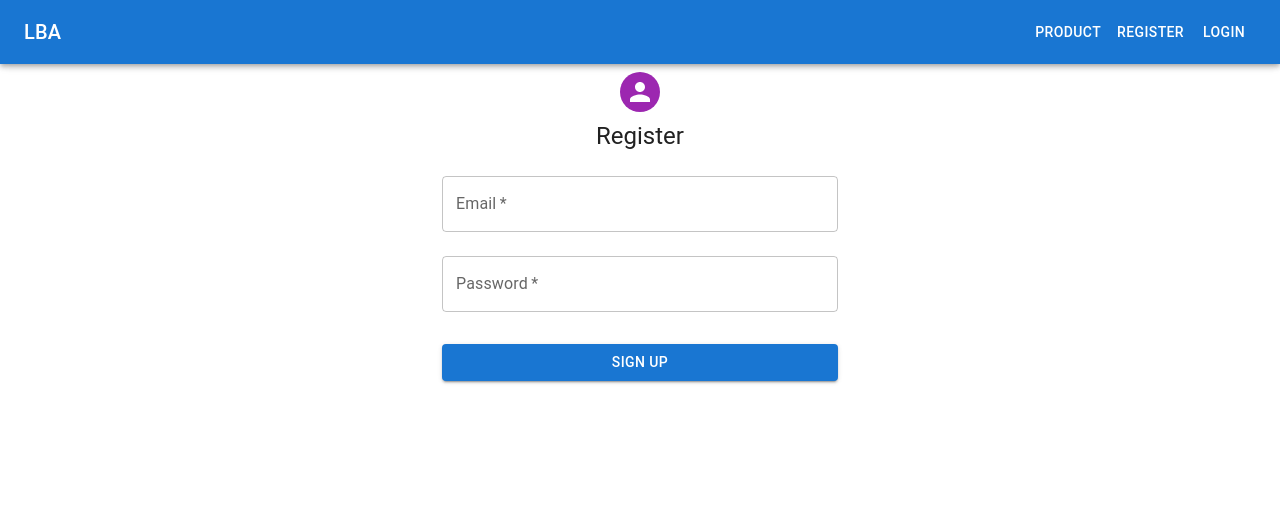
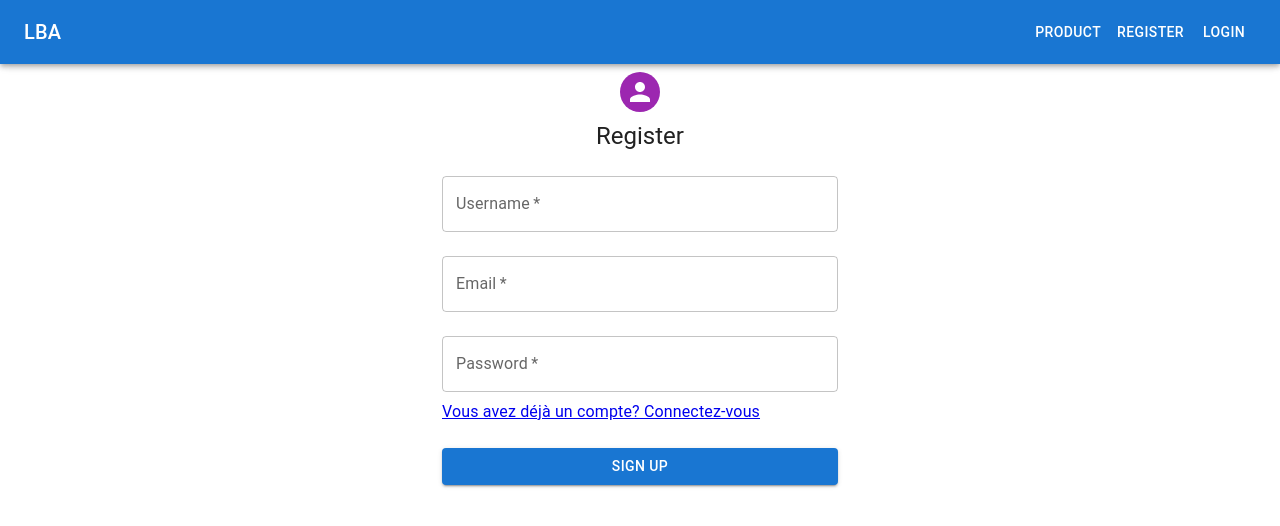
Before and after one commit to Omnivers/T-MERN-Front, a React (Create React App) app: page /register in a window 1280 px wide. Shown: the top 526 px of the page. Built offline with nearby package versions, Linux system fonts and the light colour scheme.

Commit message:
Register page done

```diff
--- a/src/Pages/Home.jsx
+++ b/src/Pages/Home.jsx
@@ -1,5 +1,4 @@
 import Button from '@mui/material/Button';
-import Container from '@mui/material/Container';
 import Box from '@mui/material/Box'
 import Typography from '@mui/material/Typography';
 import Stack from '@mui/material/Stack';
--- a/src/Pages/Login.jsx
+++ b/src/Pages/Login.jsx
@@ -1,9 +1,9 @@
-import { useFormik } from 'formik'
-import * as Yup from 'yup'
-import Input from '../Assets/Input/Input'
-import { useContext } from 'react'
-import { useNavigate } from 'react-router-dom'
-import { login } from '../api/Auth'
+import { useFormik } from 'formik';
+import * as Yup from 'yup';
+import Input from '../Assets/Input/Input';
+import { useContext } from 'react';
+import { useNavigate } from 'react-router-dom';
+import { login } from '../api/Auth';
 import { UserContext } from '../contexts/User'
 import Avatar from '@mui/material/Avatar';
 import Button from '@mui/material/Button';
@@ -11,6 +11,8 @@ import CssBaseline from '@mui/material/CssBaseline';
 import Box from '@mui/material/Box';
 import Typography from '@mui/material/Typography';
 import Container from '@mui/material/Container';
+import Grid from '@mui/material/Grid';
+import { Link} from 'react-router-dom';
 
 const Login = () => {
     const navigate = useNavigate()
@@ -71,6 +73,11 @@ const Login = () => {
                     handleChange={formik.handleChange}
                     error={formik.errors.password}
                 />
+            <Grid item>
+                <Link to={"/Register"} variant="body2">
+                  {"Vous n'avez pas de compte? Inscrivez-vous"}
+                </Link>
+            </Grid>
             <Button
               type="submit"
               fullWidth
--- a/src/Pages/Register.jsx
+++ b/src/Pages/Register.jsx
@@ -7,18 +7,26 @@ import Typography from '@mui/material/Typography';
 import Container from '@mui/material/Container';
 import { useFormik } from 'formik'
 import * as Yup from 'yup'
-import Input from "../Assets/Input/Input"
-// import { signup } from '../api/Auth'
+import Grid from '@mui/material/Grid';
+import { Link} from 'react-router-dom';
+import Input from "../Assets/Input/Input";
+import { signup } from '../api/Auth'
+import { useNavigate } from 'react-router-dom'
 
 
 
 export default function Register() {
+  const navigate = useNavigate()
   const formik = useFormik({
     initialValues: {
+        username:'',
         email: '',
         password: ''
     },
     validationSchema: Yup.object({
+        username: Yup.string()
+        .required('Your username is required')
+        .min(3, 'username trop court'),
         email: Yup.string()
             .required('Your email is required')
             .email('Your email is invalid'),
@@ -28,8 +36,9 @@ export default function Register() {
             .max(30),
     }),
     onSubmit: (values) => {
-        // signup(values)
-        console.log(values)
+          signup(values)
+          navigate('/Login')
+
     },
 })
 
@@ -51,11 +60,17 @@ export default function Register() {
             Register
           </Typography>
           <Box component="form" onSubmit={formik.handleSubmit} noValidate sx={{ mt: 1 }}>
+          <Input
+                    type="text"
+                    name="username"
+                    placeholder="Username"
+                    handleChange={formik.handleChange}
+                    error={formik.errors.username}
+                />
             <Input
                     type="email"
                     name="email"
                     placeholder="Email"
-                    // value={formik.values.email}
                     handleChange={formik.handleChange}
                     error={formik.errors.email}
                 />
@@ -63,10 +78,14 @@ export default function Register() {
                     type="password"
                     name="password"
                     placeholder="Password"
-                    // value={formik.values.password}
                     handleChange={formik.handleChange}
                     error={formik.errors.password}
                 />
+              <Grid item>
+                <Link to={"/Login"} variant="body2">
+                  {"Vous avez déjà un compte? Connectez-vous"}
+                </Link>
+              </Grid>
             <Button
               type="submit"
               fullWidth
--- a/src/api/Auth.js
+++ b/src/api/Auth.js
@@ -1,5 +1,16 @@
 const signup = async (user) => {
-    const request = await fetch(`${process.env.REACT_APP_BACKEND}auth/register`, {
+    const request = await fetch(`${process.env.REACT_APP_BACKEND}API/auth/register`, {
+        method: 'POST',
+        headers: {
+            'Content-Type': 'application/json',
+        },
+        body: JSON.stringify(user),
+    })
+    const response = await request.json()
+    return (response)
+}
+const login = async (user) => {
+    const request = await fetch(``, {
         method: 'POST',
         headers: {
             'Content-Type': 'application/json',
@@ -11,17 +22,4 @@ const signup = async (user) => {
     console.log(response)
     return response
 }
-const login = async (user) => {
-    const request = await fetch(``, {
-        method: 'POST',
-        headers: {
-            'Content-Type': 'application/json',
-        },
-        body: JSON.stringify(user),
-    })
-
-    const response = await request.json()
-    // console.log(response)
-    return response
-}
 export { login,signup }
```
